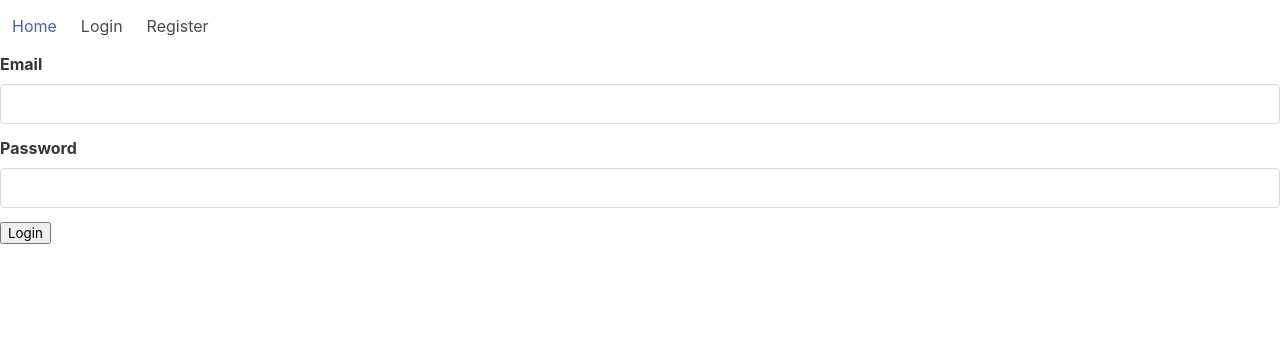
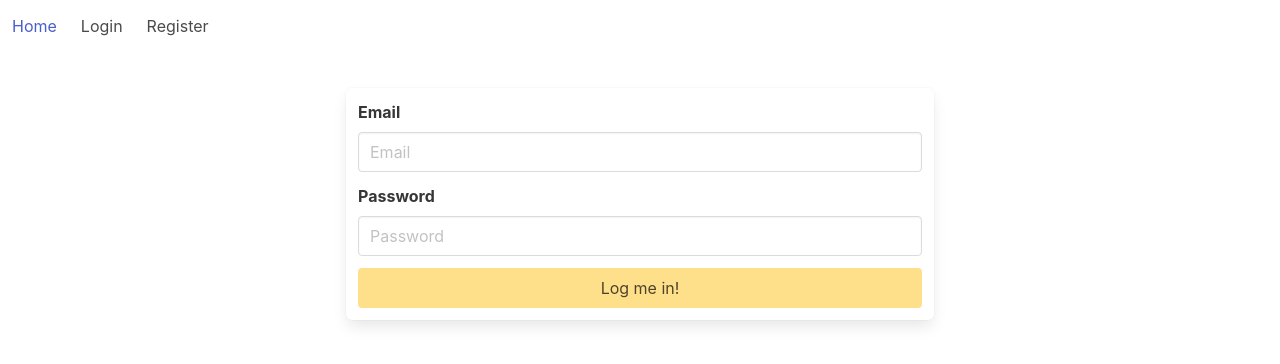
Before and after one commit to omaralsanea/Rateify-client, a React app: page /login in a window 1280 px wide. Shown: the top 364 px of the page. Built offline with nearby package versions, Linux system fonts and the light colour scheme.

Commit message:
Made a few minor changes

```diff
--- a/src/components/Home.js
+++ b/src/components/Home.js
@@ -3,43 +3,44 @@ import { Link } from 'react-router-dom';
 import { getAllReleases } from '../api/release';
 
 const Home = () => {
-  const [release, setRelease] = React.useState(null);
+  // const [releases, setReleases] = React.useState(null);
 
-  React.useEffect(() => {
-    const getData = async () => {
-      const release = await getAllReleases();
-      setRelease(release);
-    };
+  // React.useEffect(() => {
+  //   const getData = async () => {
+  //     const release = await getAllReleases();
+  //     setReleases(release);
+  //   };
 
-    getData();
-  }, []);
+  //   getData();
+  // }, []);
 
-  console.log('RELEASES ARE', release);
+  // console.log('RELEASES ARE', releases);
 
   return (
-    <>
-      <h1 className='title'>Music Rating</h1>
-      {release ? (
-        <div className='container'>
-          <div className='columns'>
-            {release.map((release) => (
-              <div key={release._id} className='column card m-4'>
-                <Link to={`/release/${release._id}`}>
-                  <h2 className='card-header'>title: {release.title}</h2>
-                  <div className='card-image'>
-                    <figure className='image is-3by4'>
-                      <img src={release.img} alt={release.title} />
-                    </figure>
-                  </div>
-                </Link>
-              </div>
-            ))}
-          </div>
-        </div>
-      ) : (
-        <p>Loading...</p>
-      )}
-    </>
+    // <>
+    //   <h1 className="title">Music Rating</h1>
+    //   {releases ? (
+    //     <div className="container">
+    //       <div className="columns">
+    //         {releases.map((release) => (
+    //           <div key={release._id} className="column card m-4">
+    //             <Link to={`/release/${release._id}`}>
+    //               <h2 className="card-header">title: {release.title}</h2>
+    //               <div className="card-image">
+    //                 <figure className="image is-3by4">
+    //                   <img src={release.img} alt={release.title} />
+    //                 </figure>
+    //               </div>
+    //             </Link>
+    //           </div>
+    //         ))}
+    //       </div>
+    //     </div>
+    //   ) : (
+    //     <p>Music Loading...</p>
+    //   )}
+    // </>
+    <p>Welcome to the Music Rating App</p>
   );
 };
 
--- a/src/components/auth/Login.js
+++ b/src/components/auth/Login.js
@@ -3,7 +3,7 @@ import { useNavigate } from 'react-router-dom';
 import { loginUser } from '../../api/auth';
 
 const Login = () => {
-  const navigate = useNavigate()
+  const navigate = useNavigate();
   const [emailValue, setEmailValue] = React.useState('');
   const [passwordValue, setPasswordValue] = React.useState('');
 
@@ -22,7 +22,13 @@ const Login = () => {
   };
 
   return (
-    <form onSubmit={handleSubmit}>
+    <section className="section">
+      <div className="container">
+        <div className="columns">
+          <form
+            className="column is-half is-offset-one-quarter box"
+            onSubmit={handleSubmit}
+          >
             <div className="field">
               <label htmlFor="email" className="label">
                 Email
@@ -34,6 +40,7 @@ const Login = () => {
                   id="email"
                   value={emailValue}
                   onChange={handleEmailChange}
+                  placeHolder="Email"
                 />
               </div>
             </div>
@@ -48,12 +55,22 @@ const Login = () => {
                   id="password"
                   value={passwordValue}
                   onChange={handlePasswordChange}
+                  placeHolder="Password"
                 />
               </div>
             </div>
 
-      <input type="submit" value="Login" />
+            <button
+              type="submit"
+              value="Login"
+              className="button is-fullwidth is-warning"
+            >
+              Log me in!
+            </button>
           </form>
+        </div>
+      </div>
+    </section>
   );
 };
 
```
Also changed, not shown: src/components/Login.js (+9 -9 lines), src/components/Register.js (+7 -7 lines), .babelrc (added). Lines whose indentation alone changed are shown as unchanged.
